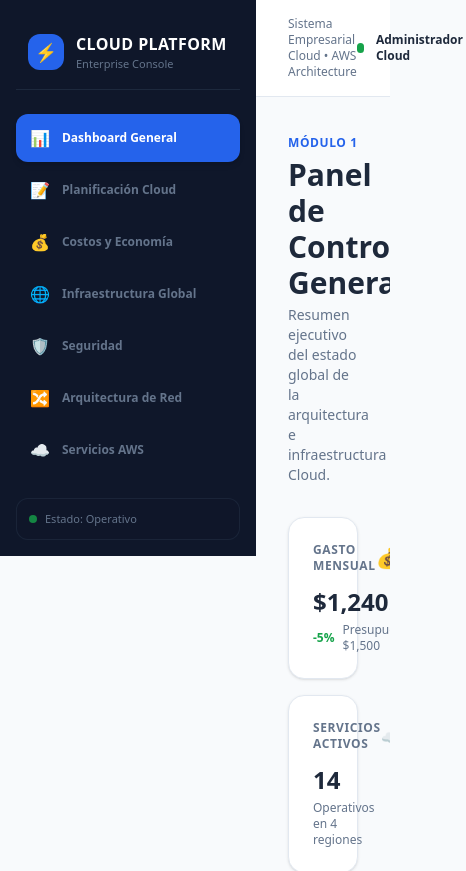
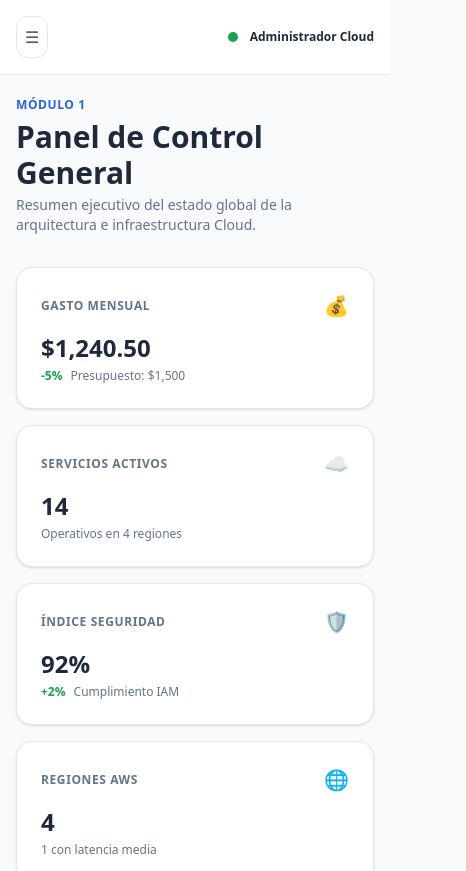
Before and after one commit to alexanderpiero1000-cmyk/sistema-cloud, a React (Vite) app: page / in a window 390 px wide. Shown: the top 871 px of the page, 466 px wide, since content can reach past the window. Built offline with nearby package versions, Linux system fonts and the light colour scheme.

Commit message:
Add mobile menu support to Layout component

```diff
--- a/src/components/Layout.tsx
+++ b/src/components/Layout.tsx
@@ -1,4 +1,4 @@
-import React from 'react';
+import React, { useState } from 'react';
 import Sidebar from './Sidebar';
 
 interface LayoutProps {
@@ -6,24 +6,56 @@ interface LayoutProps {
 }
 
 export default function Layout({ children }: LayoutProps) {
+  const [isMobileMenuOpen, setIsMobileMenuOpen] = useState(false);
+
   return (
     <div className="flex min-h-screen bg-[#F8FAFC]">
-      {/* Sidebar fijo a la izquierda */}
-      <Sidebar />
+      {/* Sidebar para pantallas grandes (Escritorio) */}
+      <div className="hidden lg:block h-screen sticky top-0">
+        <Sidebar />
+      </div>
+
+      {/* Sidebar Móvil con Drawer / Overlay */}
+      {isMobileMenuOpen && (
+        <div className="fixed inset-0 z-50 lg:hidden flex">
+          {/* Fondo oscuro traslúcido */}
+          <div
+            className="fixed inset-0 bg-slate-900/60 backdrop-blur-sm"
+            onClick={() => setIsMobileMenuOpen(false)}
+          ></div>
+
+          {/* Menú deslizable */}
+          <div className="relative z-10 h-full">
+            <Sidebar onCloseMobile={() => setIsMobileMenuOpen(false)} />
+          </div>
+        </div>
+      )}
 
       {/* Área de Contenido Principal */}
       <div className="flex-1 flex flex-col min-w-0">
-        <header className="bg-white border-b border-[#E2E8F0] px-8 py-4 flex items-center justify-between">
-          <div className="text-xs font-medium text-[#64748B]">
-            Sistema Empresarial Cloud &bull; AWS Architecture
+        <header className="bg-white border-b border-[#E2E8F0] px-4 sm:px-8 py-4 flex items-center justify-between">
+          <div className="flex items-center space-x-3">
+            {/* Botón Hamburguesa para Móviles */}
+            <button
+              onClick={() => setIsMobileMenuOpen(true)}
+              className="lg:hidden p-2 rounded-xl border border-slate-200 text-slate-600 hover:bg-slate-50 focus:outline-none"
+              aria-label="Abrir menú"
+            >
+              ☰
+            </button>
+
+            <div className="text-xs font-medium text-[#64748B] hidden sm:block">
+              Sistema Empresarial Cloud &bull; AWS Architecture
+            </div>
           </div>
+
           <div className="flex items-center space-x-3">
             <span className="w-2.5 h-2.5 rounded-full bg-[#16A34A]"></span>
             <span className="text-xs font-semibold text-[#1E293B]">Administrador Cloud</span>
           </div>
         </header>
 
-        <main className="flex-1 p-8 overflow-y-auto">
+        <main className="flex-1 p-4 sm:p-8 overflow-y-auto">
           {children}
         </main>
       </div>
```
